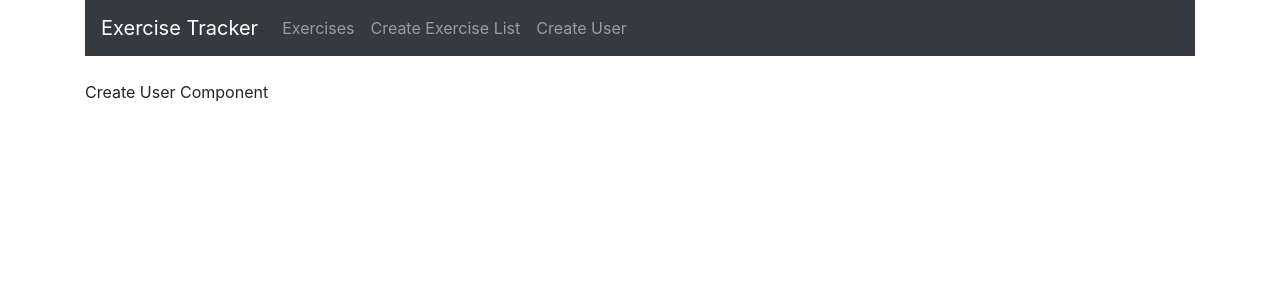
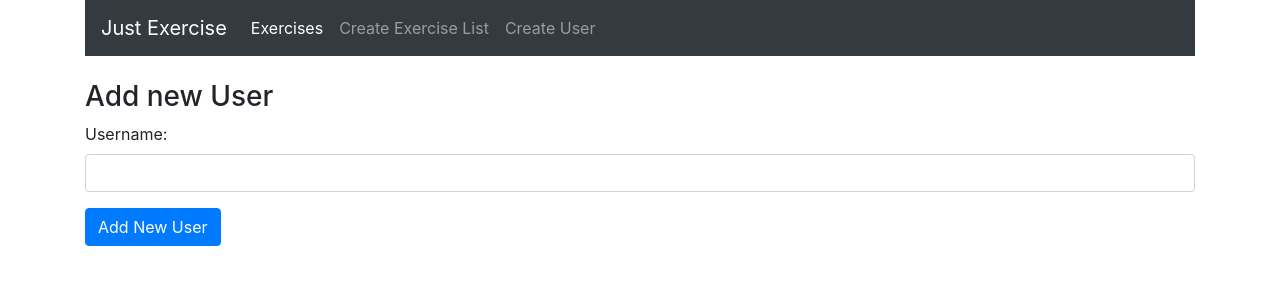
Before and after one commit to pistolphat/MERN_ExerciseTracker, a React (Create React App) app: page /user in a window 1280 px wide. Shown: the top 300 px of the page. Built offline with nearby package versions, Linux system fonts and the light colour scheme.

Commit message:
Navbar collapse, hidden dropdown - need to fix

```diff
--- a/src/components/create-user.js
+++ b/src/components/create-user.js
@@ -1,11 +1,58 @@
 import React, { Component } from 'react';
 
 class CreateUser extends Component {
+  constructor(props){
+    super(props)
+
+    //bind different methods to this Component
+    this.onChangeUsername = this.onChangeUsername.bind(this);
+    this.onSubmit = this.onSubmit.bind(this)
+
+    this.state = {
+      username: ''
+    }
+  }
+
+  onChangeUsername(e) {
+    this.setState({
+      username: e.target.value
+    })
+  }
+
+  onSubmit(e) {
+    e.preventDefault();
+    const user = {
+      username: this.state.username,
+    }
+
+    //CLG to see submission
+    console.log(user);
+
+    //After User submit, reset and stay on page.
+    this.setState ({
+      username: ''
+    })
+  }
 
   render() {
     return (
       <div>
-        <p>Create User Component</p>
+        <h3>Add new User</h3>
+        <form onSubmit={this.onSubmit}>
+          <div className='form-group'>
+            <label>Username: </label>
+            <input type='text'
+              required
+              className='form-control'
+              value={this.state.username}
+              onChange={this.onChangeUsername}
+              />
+          </div>
+          <div className='form-group'>
+            <input type='submit' value='Add New User' className='btn btn-primary' />
+
+          </div>
+        </form>
       </div>
     );
   }
--- a/src/components/navbar.js
+++ b/src/components/navbar.js
@@ -1,21 +1,28 @@
-import React, { Component } from 'react';
-import { Link } from 'react-router-dom';
+import React, { Component } from "react";
+import { Link } from "react-router-dom";
 
 class Navbar extends Component {
   render() {
     return (
-        <nav className='navbar navbar-dark bg-dark navbar-expand-lg'>
-          <Link to='/' className='navbar-brand'>Exercise Tracker</Link>
-          <div className='collapse navbar-collapse'>
-          <ul className='navbar-nav mr-auto'>
-            <li className='navbar-item'>
-            <Link to='/' className='nav-link'>Exercises</Link>
+      <nav className="navbar navbar-dark bg-dark navbar-expand-lg">
+        <Link to="/" className="navbar-brand">Just Exercise</Link>
+        <button className="navbar-toggler" type="button" data-toggle="collapse" data-target="#navbarNav" aria-controls="navbarNav" aria-expanded="false" aria-label="Toggle navigation">
+          <span className="navbar-toggler-icon"></span>
+        </button>
+
+        <div className="collapse navbar-collapse" id="navbarNav">
+          <ul className="navbar-nav">
+
+          <li className="nav-item active">
+          <Link to="/" className="nav-link">Exercises</Link>
           </li>
-            <li className='navbar-item'>
-            <Link to='/create' className='nav-link'>Create Exercise List</Link>
+
+          <li className="nav-item">
+          <Link to="/create" className="nav-link">Create Exercise List</Link>
           </li>
-            <li className='navbar-item'>
-            <Link to='/user' className='nav-link'>Create User</Link>
+
+          <li className="nav-item">
+          <Link to="/user" className="nav-link">Create User</Link>
           </li>
         </ul>
         </div>
```
Lines whose indentation alone changed are shown as unchanged.
